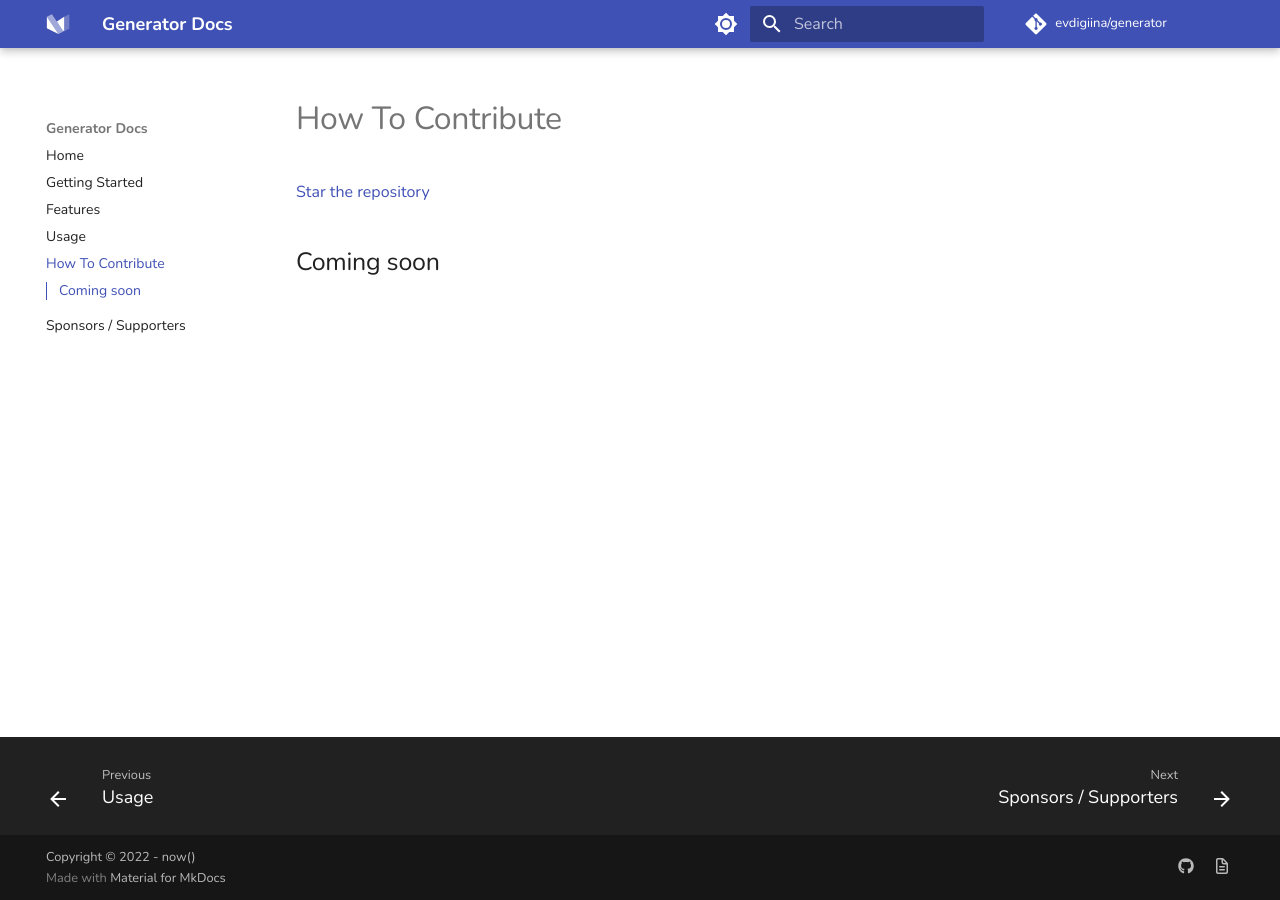
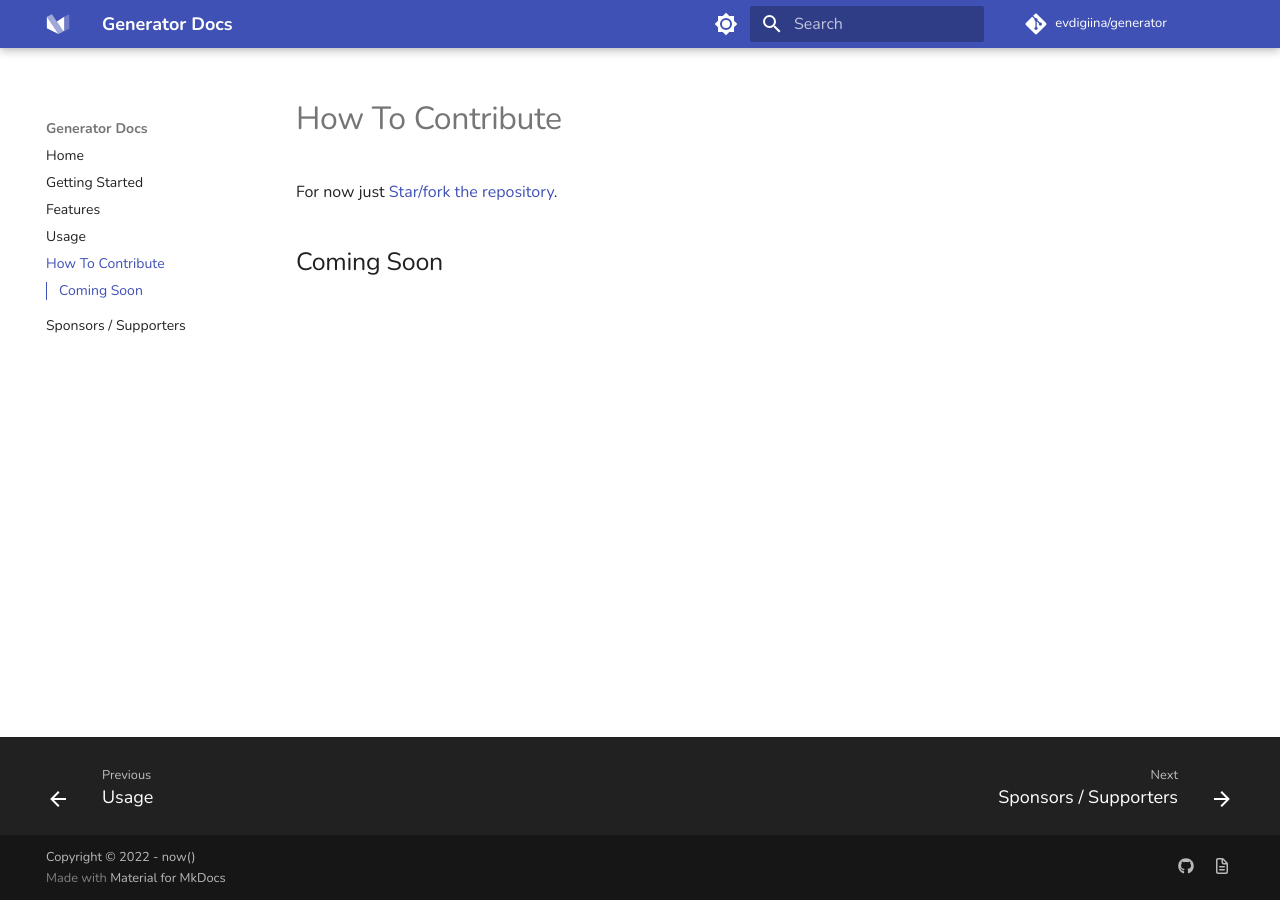
Before and after one commit to Evdigi-INA/generator-docs, an MkDocs documentation site: the page built from docs/how_to_contribute.md, in a window 1280 px wide. Built offline with MkDocs 1.6.1 and Material for MkDocs 9.7.7, drawn with Linux system fonts in a browser that asks for light colours; nearby versions of some CDN libraries; comment, search, counter and statistics services are not loaded.

```diff
--- a/docs/how_to_contribute.md
+++ b/docs/how_to_contribute.md
@@ -1,3 +1,3 @@
-[Star the repository](https://github.com/Evdigi-INA/generator)
+For now just [Star/fork the repository](https://github.com/Evdigi-INA/generator).
 
-## Coming soon
+## Coming Soon
```
Also changed, not shown: docs/usage.md (+58 -3 lines).
